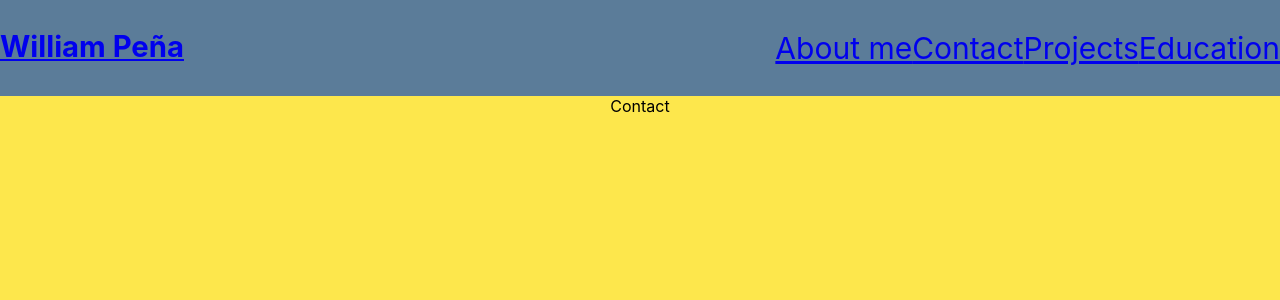
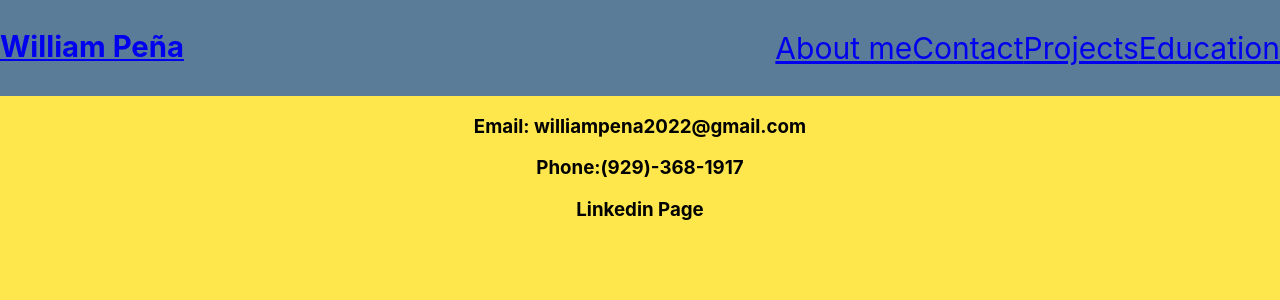
Before and after one commit to williampena28/porfolio-site, a React (Create React App) app: page /contact in a window 1280 px wide. Shown: the top 300 px of the page. Built offline with nearby package versions, Linux system fonts and the light colour scheme.

Commit message:
Nav bar link functionality

```diff
--- a/src/components/nav/index.css
+++ b/src/components/nav/index.css
@@ -15,6 +15,6 @@
 p:hover
 {
     cursor: pointer;
-    color: #FDE74C;
-    font-style: underline;
+    /* color: #FDE74C;
+    font-style: underline; */
 }
--- a/src/pages/about_me/index.js
+++ b/src/pages/about_me/index.js
@@ -2,7 +2,9 @@ import React from 'react'
 
 const AboutMe = () => {
   return (
-    <div>AboutMe</div>
+    <div className='about-me-wrap'>
+      <h4>An aspiring university student with skills in programming and collaboration with other motivated developers.</h4>
+    </div>
   )
 }
 
--- a/src/pages/contact/index.js
+++ b/src/pages/contact/index.js
@@ -2,7 +2,13 @@ import React from 'react'
 
 const Contact = () => {
   return (
-    <div>Contact</div>
+    <div className='contact-wrap'>
+      <div className='contact-items'>
+        <h3>Email: williampena2022@gmail.com</h3>
+        <h3>Phone:(929)-368-1917</h3>
+        <h3>Linkedin Page</h3>
+      </div>
+    </div>
   )
 }
 
--- a/src/pages/education/index.js
+++ b/src/pages/education/index.js
@@ -2,7 +2,18 @@ import React from 'react'
 
 const Education = () => {
   return (
-    <div>Education</div>
+    <div className='education-wrap'>
+        <div className='hunter-college'>
+            <section>
+                <h1>Hunter College</h1>
+            </section>
+        </div>
+        <div className='perscholas'>
+            <section>
+                <h1>Per scholas</h1>
+            </section>
+        </div>
+    </div>
   )
 }
 
--- a/src/pages/projects/index.js
+++ b/src/pages/projects/index.js
@@ -2,7 +2,13 @@ import React from 'react'
 
 const Projects = () => {
   return (
-    <div>Projects</div>
+    <div className='project-wrap'>
+        <div className='project'>
+            <section>
+                <a href='https://mod-3.onrender.com'>Mod 3 project</a>
+            </section>
+        </div>
+    </div>
   )
 }
 
```
